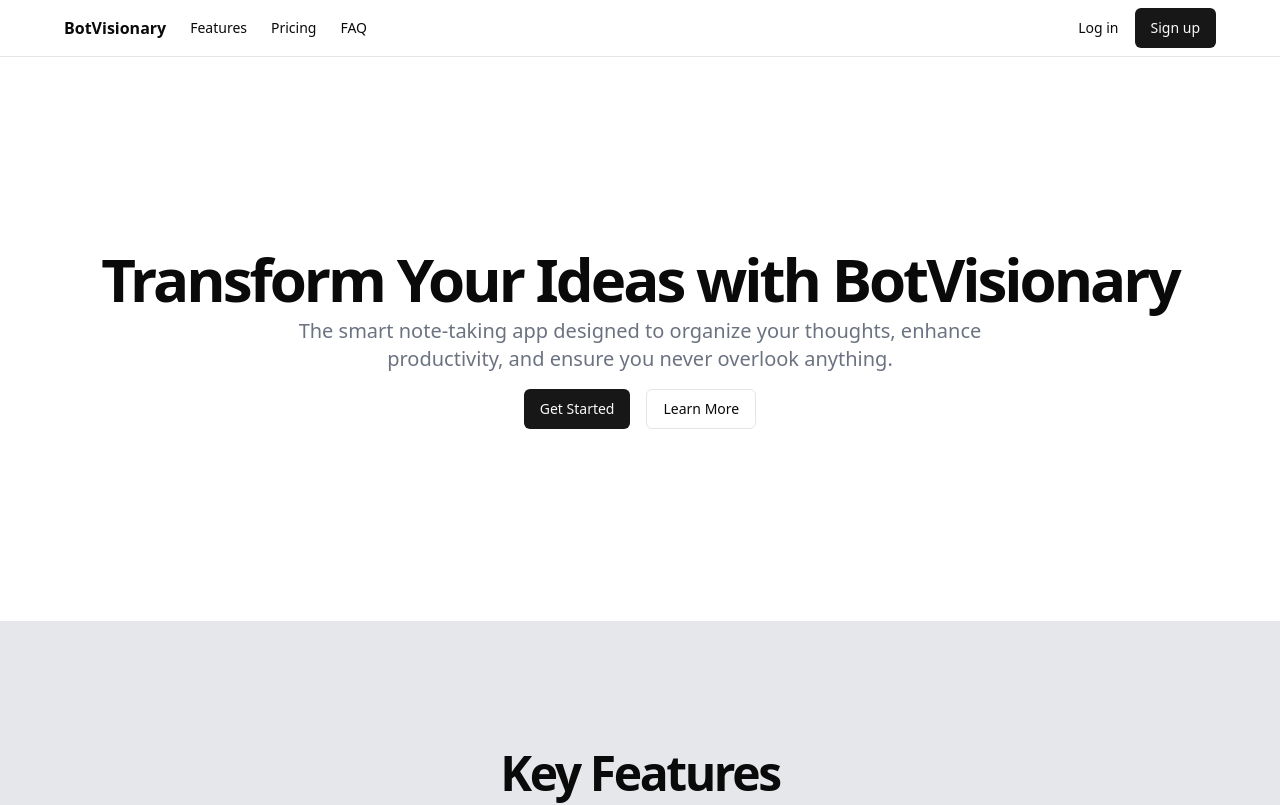
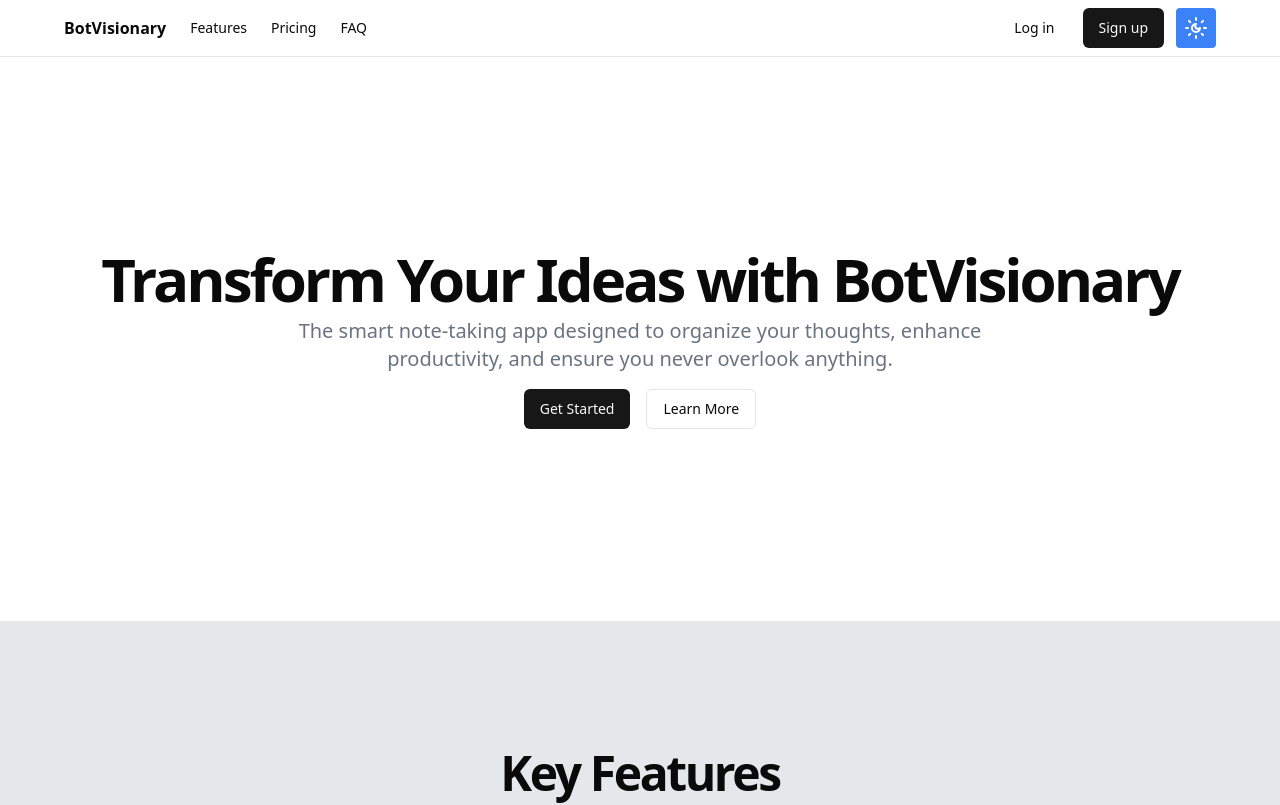
Before and after one commit to vikaskushwah738/ai-chat-bot, a Next.js app: page / in a window 1280 px wide. Shown: the top 805 px of the page. Built offline with nearby package versions, Linux system fonts and the light colour scheme.

Commit message:
add dark mode

```diff
--- a/components/Header.tsx
+++ b/components/Header.tsx
@@ -2,6 +2,7 @@ import Link from "next/link";
 import React from "react";
 import { Button } from "./ui/button";
 import { Menu } from "lucide-react";
+import ThemeToggle from "./ThemeToggle";
 
 const Header = () => {
   return (
@@ -15,6 +16,7 @@ const Header = () => {
             <Link href="#features">Features</Link>
             <Link href="#pricing">Pricing</Link>
             <Link href="#faq">FAQ</Link>
+
           </nav>
         </div>
         <button className="inline-flex items-center justify-center rounded-md font-medium transition-colors focus-visible:outline-none focus-visible:ring-ring disabled:pointer-events-none disabled:opacity-50 hover:text-accent-foreground h-10 w-10 px-0 md:hidden">
@@ -22,13 +24,14 @@ const Header = () => {
           <span className="sr-only">Toggle Menu</span>
         </button>
         <div className="flex items-center space-x-2">
-          <nav className="flex items-center">
+          <nav className="flex items-center gap-3">
             <Button variant="ghost" asChild>
               <Link href="/login">Log in</Link>
             </Button>
             <Button asChild>
               <Link href="/signup">Sign up</Link>
             </Button>
+            <ThemeToggle />
           </nav>
         </div>
       </div>
--- a/components/HeroScetion.tsx
+++ b/components/HeroScetion.tsx
@@ -2,7 +2,7 @@ import { Button } from "./ui/button";
 import Link from "next/link";
 const HeroScetion = () => {
   return (
-    <section className="px-16 w-full py-12 md:py-24 lg:py-32 xl:py-48">
+    <section className="px-16 w-full py-12 md:py-24 lg:py-32 xl:py-48 dark:bg-gray-800 dark:text-white">
       <div className="container px-4 md:px-6">
         <div className="flex flex-col items-center space-y-4 text-center">
           <div className="space-y-2">
--- /dev/null
+++ b/components/ThemeToggle.tsx
@@ -0,0 +1,23 @@
+"use client"
+import useDarkMode from '@/hooks/useDarkMode';
+import { Moon, SunMoon } from 'lucide-react';
+
+const ThemeToggle = () => {
+    const [theme, setTheme] = useDarkMode();
+
+    const handleToggle = () => {
+        const newTheme = theme === 'light' ? 'dark' : 'light';
+        setTheme(newTheme);
+    };
+
+    return (
+        <button
+            onClick={handleToggle}
+            className="p-2 text-white bg-blue-500 rounded"
+        >
+            {theme === 'light' ? <SunMoon /> : <Moon />}
+        </button>
+    );
+};
+
+export default ThemeToggle;
--- /dev/null
+++ b/hooks/useDarkMode.ts
@@ -0,0 +1,33 @@
+"use client"
+import { useState, useEffect } from 'react';
+
+function useDarkMode() {
+    const [theme, setTheme] = useState<'light' | 'dark'>('light');
+
+    useEffect(() => {
+        const root = window.document.documentElement;
+        const storedTheme = window.localStorage.getItem('theme') as 'light' | 'dark';
+
+        // Set the initial theme based on local storage or default to light
+        const initialTheme = storedTheme || 'light';
+        setTheme(initialTheme);
+        root.classList.add(initialTheme);
+
+        // Toggle theme function
+        const toggleTheme = (newTheme: 'light' | 'dark') => {
+            root.classList.remove(theme);
+            root.classList.add(newTheme);
+            window.localStorage.setItem('theme', newTheme);
+            setTheme(newTheme);
+        };
+
+        // Cleanup function to remove the theme class on unmount
+        return () => {
+            root.classList.remove(initialTheme);
+        };
+    }, []);
+
+    return [theme, setTheme] as const;
+}
+
+export default useDarkMode;
```
Lines whose indentation alone changed are shown as unchanged.
